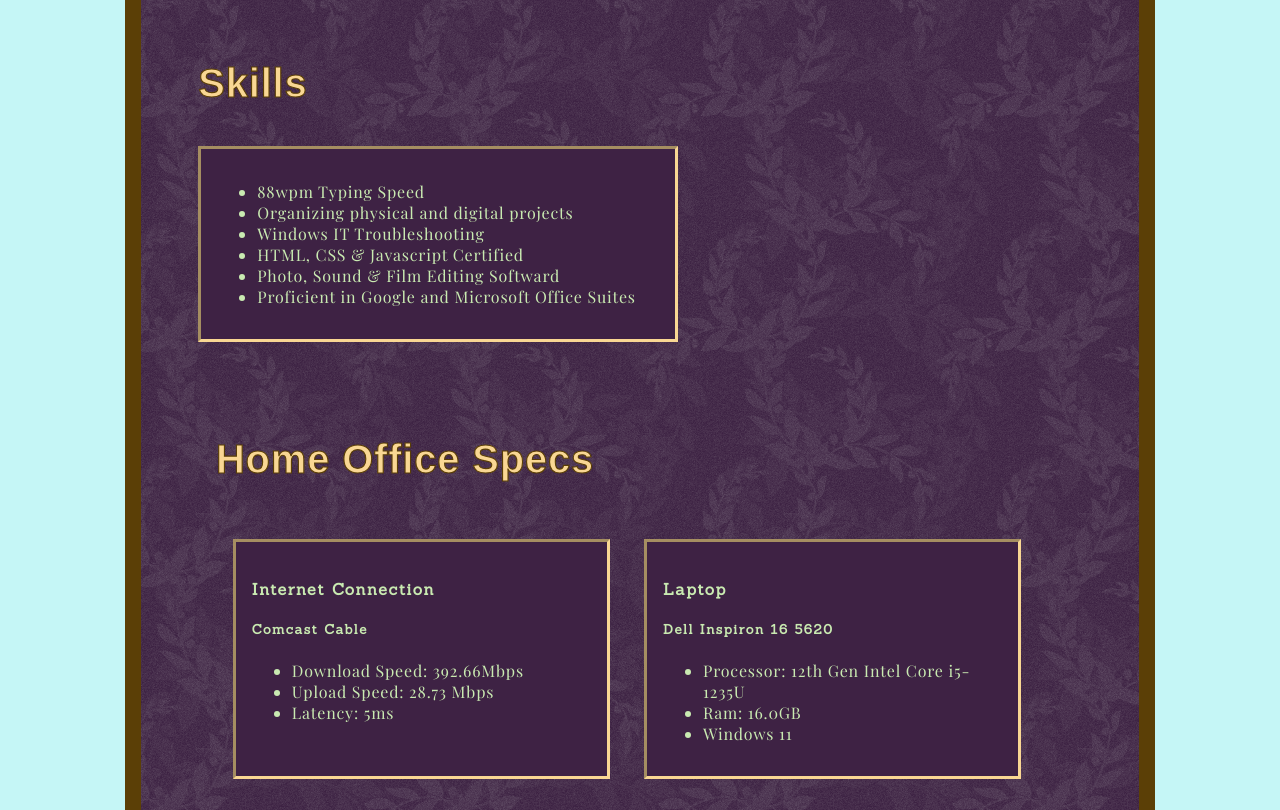
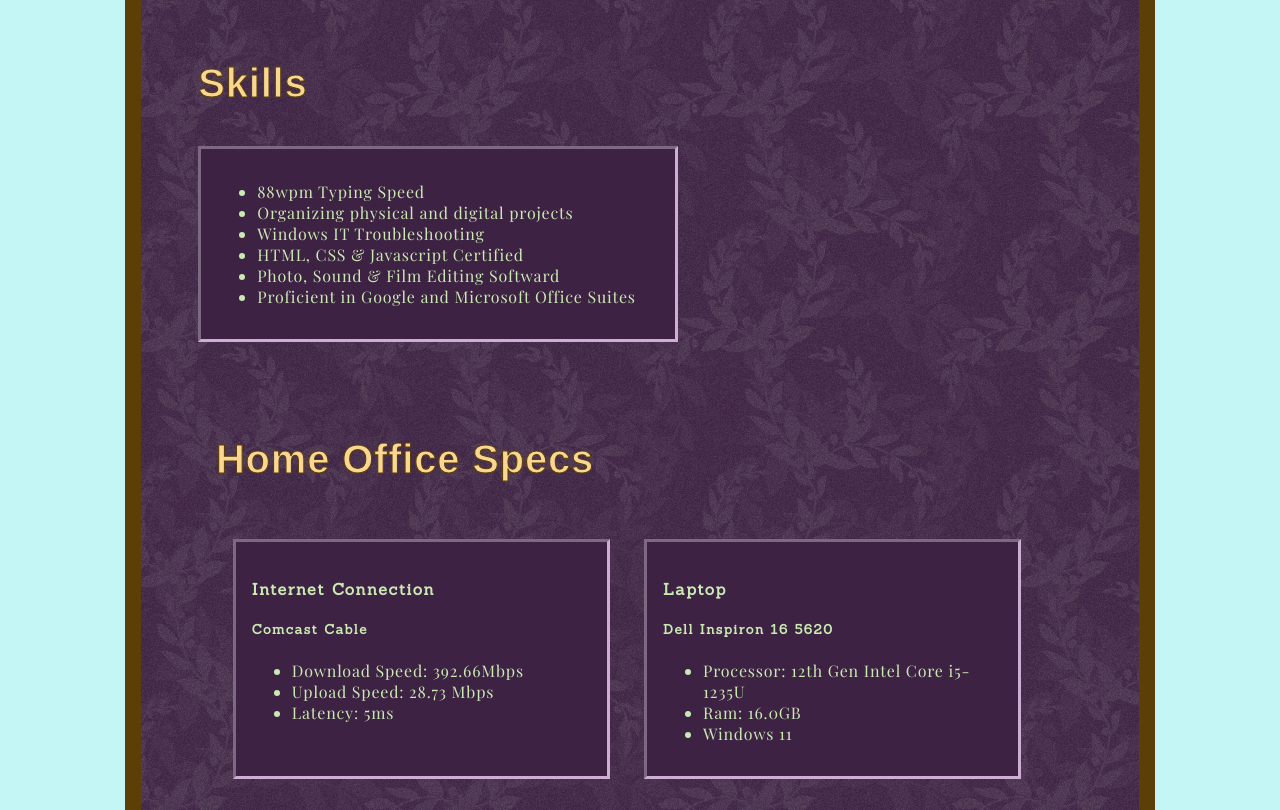
Before and after one commit to ZephyrBGoose/virtualAssistant, a plain HTML site: page index.html in a window 1280 px wide. Shown: the part 876-1686 px from the top of the page. Drawn offline with nearby package versions, Linux system fonts and the light colour scheme; a web font is replaced by a local one.

Commit message:
Change my mind

```diff
--- a/styles.css
+++ b/styles.css
@@ -156,7 +156,7 @@ a {
 .specs div section, .work div section, .education div section, .referrals div section{
     width: 40%;
     padding: 1rem;
-    border: 0.2rem inset var(--light-orange);
+    border: 0.2rem inset var(--light-purple);
     margin: 2%;
     background-color: var(--dark-purple);
     color: var(--light-green);
@@ -167,7 +167,7 @@ a {
     background-color: var(--dark-purple);
     width: 50%;
     padding: 1rem;
-    border: 0.2rem inset var(--light-orange);
+    border: 0.2rem inset var(--light-purple);
 }
 
 .referrals ul {
```
